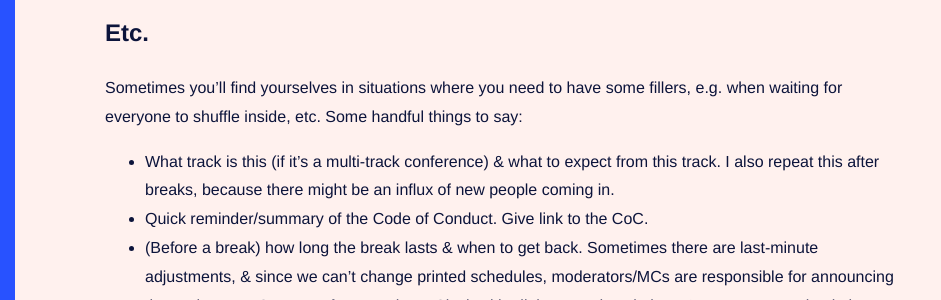
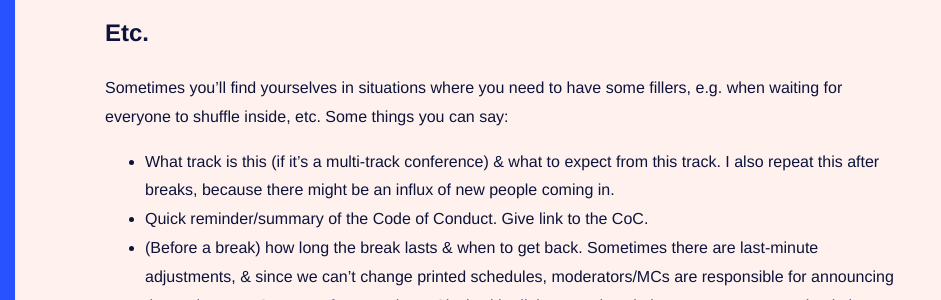
Before and after one commit to galuhsahid/galuhsahid.github.io, a Jekyll site: the page built from _posts/2019-01-02-moderating.md, in a window 1280 px wide and 900 px high, scrolled down 1801 px. Shown: the part 411-711 px from the top of the window, without its empty margins (0-941 px from the left). Built offline with Jekyll 4.4.1, drawn with Linux system fonts in a browser that asks for light colours; nearby versions of some CDN libraries; some web fonts are replaced.

Commit message:
Ugh english

```diff
--- a/_posts/2019-01-02-moderating.md
+++ b/_posts/2019-01-02-moderating.md
@@ -26,7 +26,7 @@ Here are some things I clarified/asked/mentioned to the speakers:
 - How timekeeping works (will there be a stopwatch? Paper signs? Where is the timekeeper?)
 
 ## Etc.
-Sometimes you'll find yourselves in situations where you need to have some fillers, e.g. when waiting for everyone to shuffle inside, etc. Some handful things to say:
+Sometimes you'll find yourselves in situations where you need to have some fillers, e.g. when waiting for everyone to shuffle inside, etc. Some things you can say:
 - What track is this (if it's a multi-track conference) & what to expect from this track. I also repeat this after breaks, because there might be an influx of new people coming in.
 - Quick reminder/summary of the Code of Conduct. Give link to the CoC.
 - (Before a break) how long the break lasts & when to get back. Sometimes there are last-minute adjustments, & since we can't change printed schedules, moderators/MCs are responsible for announcing those changes. Some conferences have Slack with all the attendees in it, so I guess announcing it there should work too.
```
